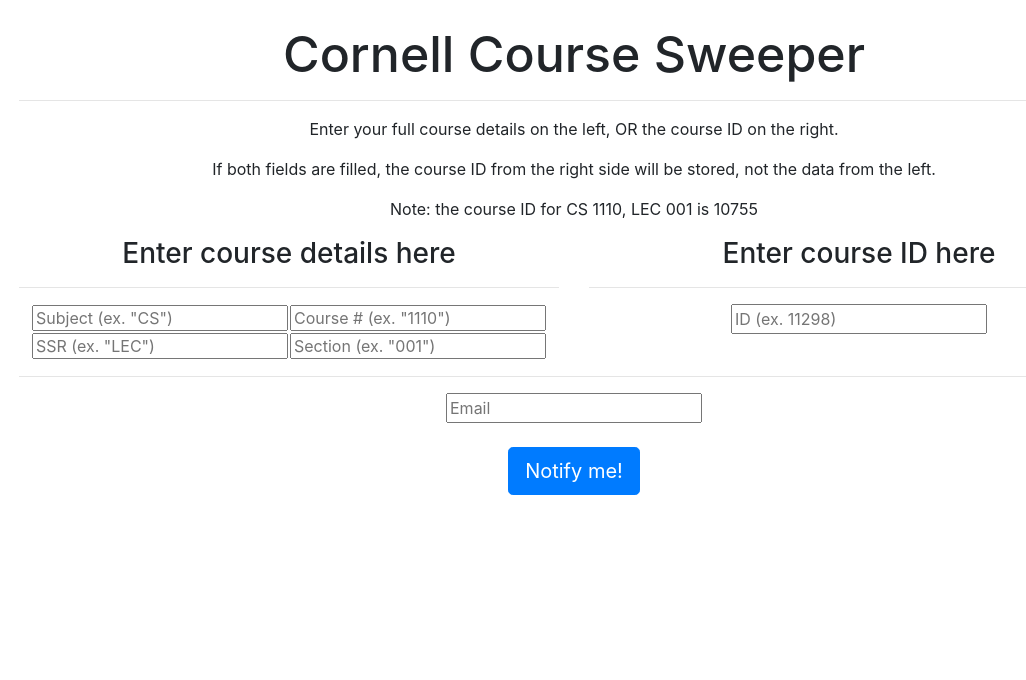
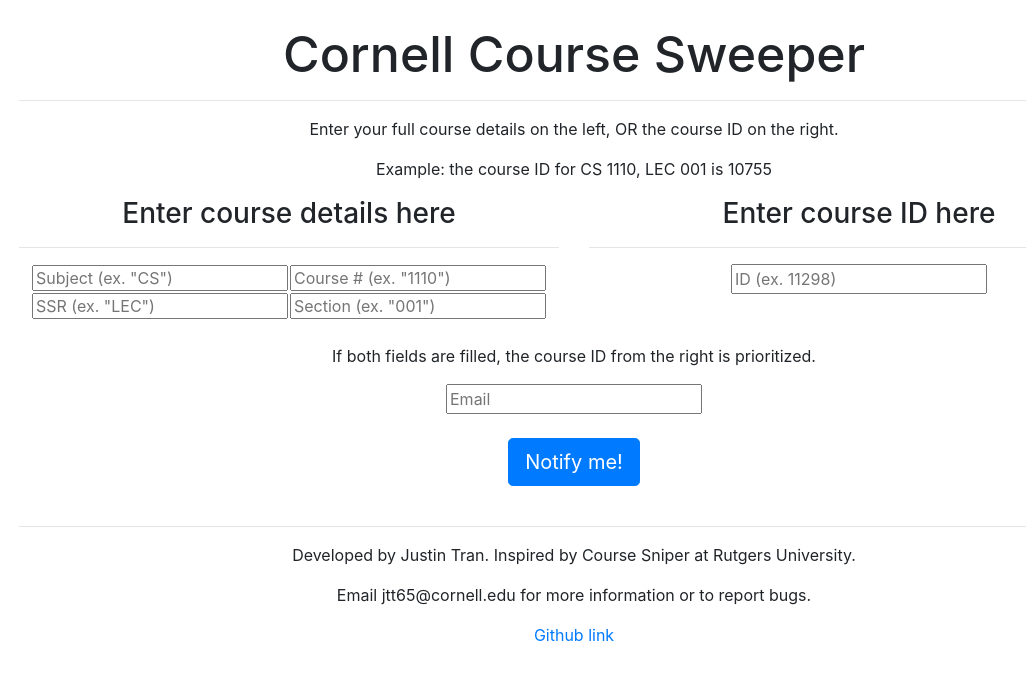
Before and after one commit to justinttran/CourseSweeper, a Flask app: page / in a window 1280 px wide. Shown: the top 680 px of the page, without its empty margins (66-1092 px from the left). Run offline with Flask 2, Linux system fonts and the light colour scheme; lists and menus that the app fills with data are empty; parts of the project's set-up code (start-up, migrations or seed data) failed here and were passed over; some libraries are stand-ins or nearby versions.

Commit message:
HTML fixes, minor styling, contact information

```diff
--- a/static/js/scripts.js
+++ b/static/js/scripts.js
@@ -2,13 +2,17 @@
   var officialCourseId = document.getElementById("idInput").value;
   var email = document.getElementById("emailInput").value;
   email = email.replace("@", "%40");
-  console.log(email);
+  if (email == ""){
+    alert("Invalid email.  Please try again.")
+    return;
+  }
   if (officialCourseId == ""){
     officialCourseId = pass_to_get_courseNum();
   }
 
   if (courseid_exists(officialCourseId).length == 0 || email == ""){
-    alert("Invalid course id or email.  Please try again.")
+    alert("Invalid course id or email.  Please try again.");
+    return;
   }
   else{
     store_email_with_coursenum(email, officialCourseId);
@@ -20,6 +24,7 @@
     document.getElementById("emailInput").value = "";
 
     alert("Successfully submitted!");
+    return;
   }
 }
 
--- a/templates/index.html
+++ b/templates/index.html
@@ -24,8 +24,8 @@
 
       <hr>
       <p>Enter your full course details on the left, OR the course ID on the right.</p>
-      <p>If both fields are filled, the course ID from the right side will be stored, not the data from the left.</p>
-      <p>Note: the course ID for CS 1110, LEC 001 is 10755</p>
+      <p>Example: the course ID for CS 1110, LEC 001 is 10755</p>
+
       <div class="row">
           <div class="col-sm-6">
             <h3>Enter course details here</h3>
@@ -49,11 +49,16 @@
 
           </div>
       </div>
-      <hr>
+      <br>
+      <p>If both fields are filled, the course ID from the right is prioritized.</p>
+
       <input type="email" placeholder="Email" id="emailInput"></input>
       <br><br>
       <button type="button" class="btn btn-primary btn-lg" id="notifyButton" onclick="buttonPressed();">Notify me!</button>
-      <br><br>
+      <br><br><hr>
+      <p>Developed by Justin Tran.  Inspired by Course Sniper at Rutgers University.</p>
+      <p>Email jtt65@cornell.edu for more information or to report bugs.</p>
+      <a href="https://github.com/justinttran/CourseSweeper" target="_blank">Github link</a>
 
     </center>
   </div>
```
